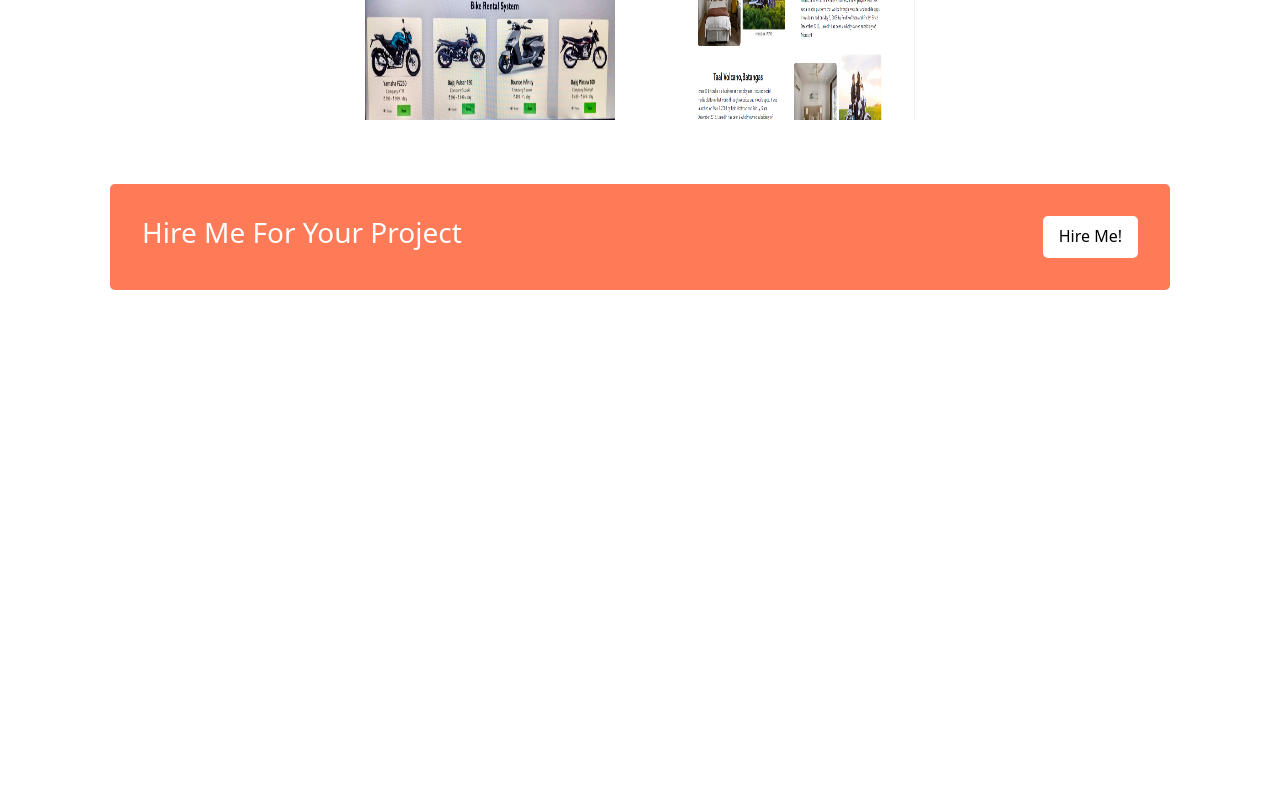
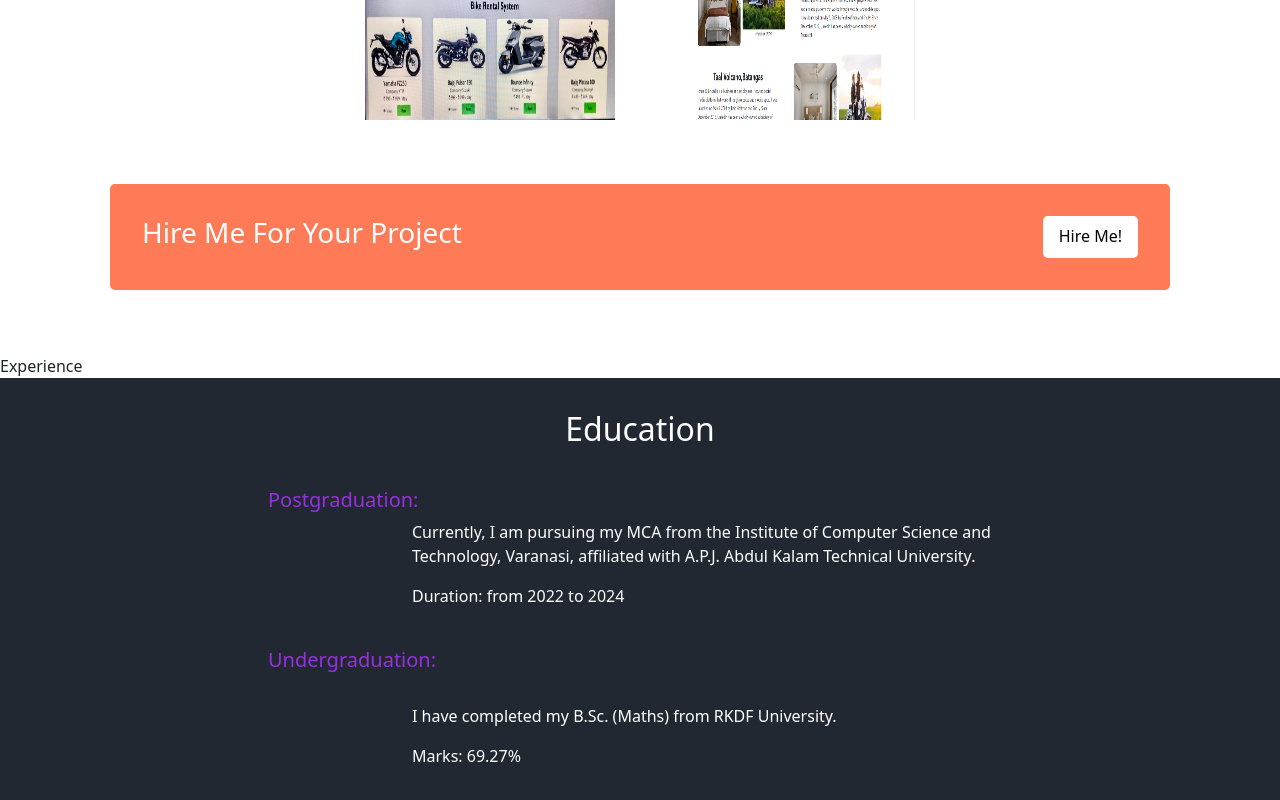
Before and after one commit to ritasahaa/Portfolio, a React (Vite) app: page / in a window 1280 px wide. Shown: the part 1808-2608 px from the top of the page. Before the commit the page ends 2162 px from the top, so only its background shows below. Built offline with nearby package versions, Linux system fonts and the light colour scheme.

Commit message:
added Education component

```diff
--- a/src/component/Education.jsx
+++ b/src/component/Education.jsx
@@ -1,11 +1,68 @@
-import React from 'react'
+import styled from 'styled-components';
+
+const EduDetail = styled.div`
+  padding: 2rem;
+  background-color: #222831;
+  display: flex;
+  gap: 2rem;
+  justify-content: center;
+  align-items: center;
+  flex-direction: column;
+  text-align: left;
+
+  h2 {
+    color: #fff;
+    text-align: left;
+  }
+
+  p {
+    color: #fff;
+    width: 600px;
+    margin-left: 9rem;
+    /* Padding-top not needed */
+  }
+`;
+
+const Graduation = styled.div`
+  h5 {
+    color: #9630e0;
+    font-weight: 500;
+  }
+`;
+
+const PostGraduation = styled.div`
+  margin-top: 2.5rem;
+
+  h5 {
+    color: #9630e0;
+    font-weight: 500;
+    margin-bottom: 2rem;
+  }
+`;
 
 const Education = () => {
   return (
-    <div id="education">
-      lorem2000
-    </div>
-  )
-}
+    <EduDetail>
+      <h2>Education</h2>
+      <div id="education">
+        <Graduation className="graduation">
+          <h5>Postgraduation:</h5>
+          <p>
+            Currently, I am pursuing my MCA from the Institute of Computer Science and Technology, Varanasi, affiliated with A.P.J. Abdul Kalam Technical University.
+          </p>
+          <p>Duration: from 2022 to 2024</p>
+        </Graduation>
 
-export default Education
+        <PostGraduation className="post-graduation">
+          <h5>Undergraduation:</h5>
+          <p>
+            I have completed my B.Sc. (Maths) from RKDF University.
+          </p>
+          <p>Marks: 69.27%</p>
+        </PostGraduation>
+      </div>
+    </EduDetail>
+  );
+};
+
+export default Education;
--- a/src/component/RouteConfig.jsx
+++ b/src/component/RouteConfig.jsx
@@ -4,9 +4,8 @@ import About from "./About";
 import Skills from "./Skills";
 import Projects from "./Projects";
 import HireMe from "./HireMe";
-// import Experience from "./Experience";
-// import Footer from "./Footer";
-// import Education from "./Education";
+import Experience from "./Experience";
+import Education from "./Education";
 import Resume from "./Resume";
 import ParticleEffect from './ParticleEffect';
 
@@ -23,9 +22,8 @@ const HomeWithNavbar = () => (
       <Skills />
       <Projects />
       <HireMe/>
-      {/* <Experience/> */}
-      {/* <Footer /> */}
-      {/* <Education /> */}
+      <Experience/>
+      <Education />
     </>
 )
 
```
Also changed, not shown: src/component/Footer.jsx (deleted, +0 -13 lines), 1 other file (tests, documents, lock files or other folders).
